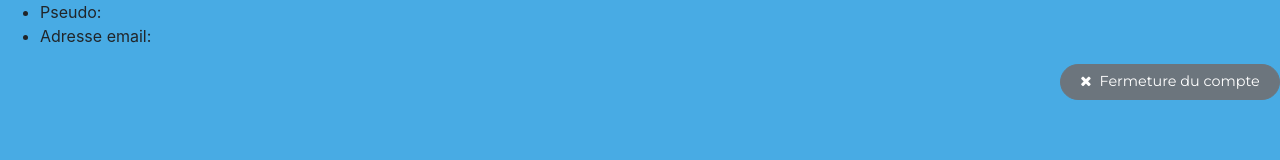
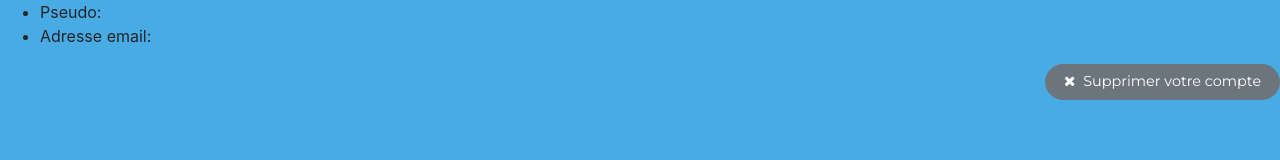
Before and after one commit to MrGyo/Social-Network-Groupomania, a Vue app in the folder frontend/: page /useraccount in a window 1280 px wide. Shown: the top 160 px of the page. Built offline with nearby package versions, Linux system fonts and the light colour scheme; what vue-sweetalert2 would draw is missing.

Commit message:
Update UserAccount Swal

```diff
--- a/frontend/src/components/UserAccount.vue
+++ b/frontend/src/components/UserAccount.vue
@@ -5,7 +5,7 @@
             <li>Adresse email: <span class="font-weight-bold">{{ getEmail() }}</span></li>
         </ul>
         <div class="d-flex justify-content-end">
-            <button class="btn btn-supr btn btn-secondary ml-2" @click="deleteAccount()"><i class="fa fa-times text-white mr-2"></i>Fermeture du compte</button>
+            <button class="btn btn-supr btn btn-secondary ml-2" @click="deleteAccount()"><i class="fa fa-times text-white mr-2"></i>Supprimer votre compte</button>
         </div>
     </div>
 </template>
@@ -20,15 +20,6 @@ export default {
         getEmail() {
             return this.$store.getters.user.email;
         },
-        /*deleteAccount() {
-            this.$confirmDeleteAccount();
-            this.$ajax("delete", "/user/" + this.$store.getters.user.userId)
-                .then((response) => {
-                    console.log(response);
-                }).catch((error) => {
-                    console.log(error);
-                });
-        },*/
         deleteAccount() {
             this.$ajax("delete", "/user/" + this.$store.getters.user.userId)
                 .then((response) => {
@@ -36,8 +27,7 @@ export default {
                     this.$root.$emit('bv::hide::modal', 'modalUserAccount');
                     this.$swal({
                         icon: 'success',
-                        title: 'Votre compte est fermé',
-                        text: 'Contactez votre administrateur pour une suppression définitive de votre compte, admin@groupomania.fr',
+                        title: 'Votre compte est supprimé',
                         showConfirmButton: false,
                         timer: 5000
                         });
@@ -62,7 +52,7 @@ export default {
 }
 
 .btn {
-  width: 220px!important;
+  width: 235px!important;
   font-size: 0.9em!important;
 }
 </style>
```
